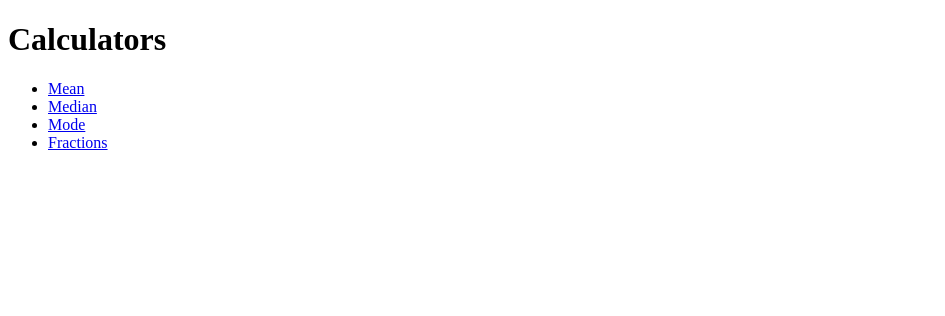
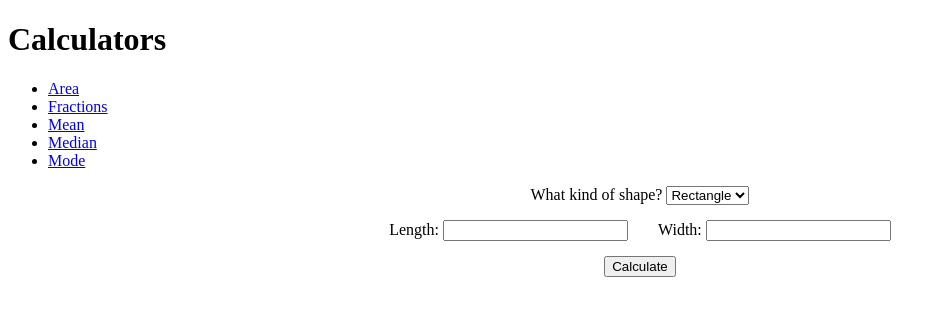
Before and after one commit to matthewberes/calculatorWebsite, an Angular app: page /area in a window 1280 px wide. Before the commit this address led to /. Shown: the top 316 px of the page, without its empty margins (0-945 px from the left). Built offline with nearby package versions, Linux system fonts and the light colour scheme.

Commit message:
area skeleton

```diff
--- a/src/app/app.component.html
+++ b/src/app/app.component.html
@@ -1,10 +1,11 @@
 <h1>Calculators</h1>
 <nav>
   <ul>
+    <li><a routerLink="/area" routerLinkActive="active" ariaCurrentWhenActive="page">Area</a></li>
+    <li><a routerLink="/fractions" routerLinkActive="active" ariaCurrentWhenActive="page">Fractions</a></li>
     <li><a routerLink="/mean" routerLinkActive="active" ariaCurrentWhenActive="page">Mean</a></li>
     <li><a routerLink="/median" routerLinkActive="active" ariaCurrentWhenActive="page">Median</a></li>
     <li><a routerLink="/mode" routerLinkActive="active" ariaCurrentWhenActive="page">Mode</a></li>
-    <li><a routerLink="/fractions" routerLinkActive="active" ariaCurrentWhenActive="page">Fractions</a></li>
     </ul>
 </nav>
 <router-outlet></router-outlet>
--- a/src/app/app.routes.ts
+++ b/src/app/app.routes.ts
@@ -1,4 +1,5 @@
 import { Routes } from '@angular/router';
+import { AreaComponent } from './area/area.component';
 import { FractionsComponent } from './fractions/fractions.component';
 import { HomeComponent } from './home/home.component';
 import { MeanComponent } from './mean/mean.component';
@@ -10,5 +11,6 @@ export const routes: Routes = [
     { path: 'mean', component: MeanComponent },
     { path: 'median', component: MedianComponent },
     { path: 'mode', component: ModeComponent },
-    { path: 'fractions', component: FractionsComponent }
+    { path: 'fractions', component: FractionsComponent },
+    { path: 'area', component: AreaComponent }
 ];
--- /dev/null
+++ b/src/app/area/area.component.html
@@ -0,0 +1,42 @@
+<div style="text-align:center">
+    <label>What kind of shape? </label>
+    <select #shape id="shape" name="shape" (change)="selectChange()">
+        <option value="rectangle">Rectangle</option>
+        <option value="triangle">Triangle</option>
+        <option value="circle">Circle</option>
+    </select>
+
+    <ng-container *ngIf="currShape == 'rectangle'">
+        <form id="rectangleForm" [formGroup]="rectangleForm" style='margin-top: 15px;'>
+            <label>Length: </label>
+            <input type="number" id="length" name="length" formControlName="length" style='margin-right: 15px;'>
+            <label  style='margin-left: 15px;'>Width: </label>
+            <input type="number" id="width" name="width" formControlName="width">
+        </form>
+    </ng-container>
+
+    <ng-container *ngIf="currShape == 'triangle'">
+        <form id="triangleForm" [formGroup]="triangleForm" style='margin-top: 15px;'>
+            <label>Base: </label>
+            <input type="number" id="base" name="base" formControlName="base" style='margin-right: 15px;'>
+            <label  style='margin-left: 15px;'>Height: </label>
+            <input type="number" id="height" name="height" formControlName="height">
+        </form>
+    </ng-container>
+
+    <ng-container *ngIf="currShape == 'circle'">
+        <form id="circleForm" [formGroup]="circleForm" style='margin-top: 15px;'>
+            <select #inputType id="inputType" name="inputType">
+                <option value="add">Radius</option>
+                <option value="subtract">Diameter</option>
+            </select>
+            <input type="number" id="circleValue" name="circleValue" formControlName="circleValue">
+        </form>
+    </ng-container>
+
+    <button style='margin-top: 15px;' (click)="calculate()">Calculate</button>
+
+    <ng-container style="margin-top: 25px;" *ngIf="showCalculation">
+        <h2>{{calculation}}</h2>
+    </ng-container>
+</div>
--- /dev/null
+++ b/src/app/area/area.component.ts
@@ -0,0 +1,40 @@
+import { NgIf } from '@angular/common';
+import { Component, ElementRef, OnInit, ViewChild } from '@angular/core';
+import { FormControl, FormGroup, ReactiveFormsModule } from '@angular/forms';
+
+@Component({
+  selector: 'app-area',
+  standalone: true,
+  imports: [NgIf, ReactiveFormsModule],
+  templateUrl: './area.component.html',
+  styleUrl: './area.component.css'
+})
+export class AreaComponent implements OnInit {
+  calculation: string = "";
+  showCalculation: boolean = false;
+  currShape: string = "";
+  rectangleForm = new FormGroup({
+    length: new FormControl(),
+    width: new FormControl()
+  })
+  triangleForm = new FormGroup({
+    base: new FormControl(),
+    height: new FormControl()
+  })
+  circleForm = new FormGroup({
+    circleValue: new FormControl()
+  })
+  @ViewChild('shape') shape!: ElementRef;
+
+  ngOnInit(): void {
+    this.currShape = 'rectangle';
+  }
+
+  selectChange() {
+    this.currShape = this.shape.nativeElement.value;
+  }
+
+  calculate() {
+
+  }
+}
```
Also changed, not shown: src/app/area/area.component.css (added), 1 other file (tests, documents, lock files or other folders).
